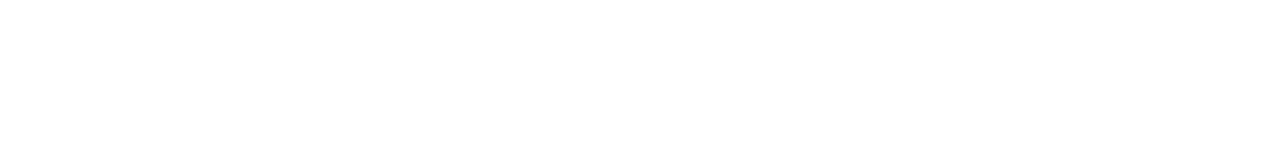
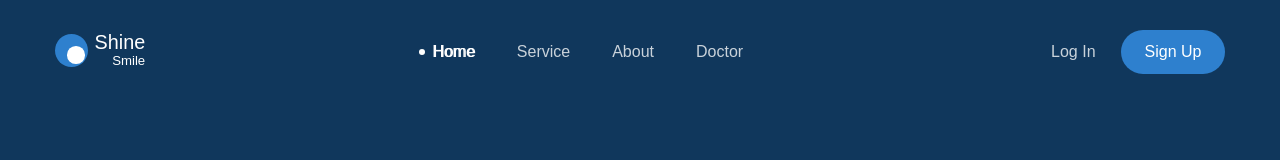
Before and after one commit to Dangtruong-DUT/Dental-Care-Landing-Page, a plain HTML site: page index.html in a window 1280 px wide. Drawn offline with Linux system fonts and the light colour scheme.

Commit message:
constructing header

```diff
--- a/assets/css/styles.css
+++ b/assets/css/styles.css
@@ -8,7 +8,8 @@
     box-sizing: border-box;
 }
 
-html, body {
+html,
+body {
     scroll-behavior: smooth;
 }
 
@@ -20,3 +21,137 @@ html {
 body {
     font-size: 1.6rem;
 }
+
+/* ==== Common ==== */
+a {
+    text-decoration: none;
+}
+
+.container {
+    width: 1170px;
+    max-width: (100% -48px);
+    margin: 0 auto;
+}
+.btn {
+    --height: 60px;
+    color: #FFF;
+    background-color: var(--blue-color);
+    height: var(--height);
+    padding: 0 20px;
+    display: inline-block;
+    border-radius: 30px;
+    line-height: var(--height);
+    min-width: 205px;
+    font-weight: 400;
+    font-size: 1.6rem;
+    text-align: center;
+}
+
+.btn:hover {
+    cursor: pointer;
+    opacity: 0.9;
+}
+
+/* ==== Header ====== */
+
+.header {
+    background-color: var(--primary-color);
+    min-height: 100vh;
+    padding-top: 30px;
+}
+
+.logo {
+    display: inline-flex;
+    font-size: 1.1rem;
+    position: relative;
+}
+
+.logo__circle::after,
+.logo__circle::before {
+    content: "";
+    display: inline-block;
+    border-radius: 50%;
+
+}
+
+.logo__circle::before {
+    width: 3em;
+    height: 3em;
+    background-color: var(--blue-color);
+}
+
+.logo__circle::after {
+    position: absolute;
+    width: 1.6em;
+    height: 1.6em;
+    background: #fff;
+    top: 1.1em;
+    left: 1.1em;
+}
+
+.logo__text {
+    color: #FFF;
+    margin-left: 0.6em;
+    text-align: right;
+    line-height: 1.6em;
+}
+
+.logo__branch {
+    display: block;
+    font-size: 1.8em;
+    font-weight: 400;
+}
+
+.logo__branch:last-child {
+    font-size: 1.2em;
+    font-weight: 300;
+}
+
+
+/* === header top ===== */
+.header-top {
+    display: flex;
+    justify-content: space-between;
+    align-items: center;
+}
+
+.navbar__list {
+    display: flex;
+}
+
+.navbar__item {
+    position: relative;
+}
+
+.action__btn-login,
+.navbar__link {
+    color: #C9D2DA;
+    font-size: 1.6rem;
+    font-weight: 300;
+    line-height: 175%;
+    padding: 4px 21px;
+}
+
+.navbar__link:hover,
+.navbar__item--active .navbar__link {
+    color: #FFF;
+    text-shadow: 1px 0 0 currentColor;
+}
+
+.navbar__item--active::before {
+    content: "";
+    display: block;
+    position: absolute;
+    background-color: #FFF;
+    top: 50%;
+    transform: translateY(-50%);
+    left: 8px;
+    border-radius: 50%;
+    width: 6px;
+    height: 6px;
+}
+
+.action__btn-signup {
+    --height:44px;
+    min-width: 104px;
+}
--- a/index.html
+++ b/index.html
@@ -1,5 +1,6 @@
 <!DOCTYPE html>
 <html lang="en">
+
 <head>
     <meta charset="UTF-8">
     <meta name="viewport" content="width=device-width, initial-scale=1.0">
@@ -14,7 +15,7 @@
     <link rel="apple-touch-icon" sizes="144x144" href="./assets/favicon/apple-icon-144x144.png">
     <link rel="apple-touch-icon" sizes="152x152" href="./assets/favicon/apple-icon-152x152.png">
     <link rel="apple-touch-icon" sizes="180x180" href="./assets/favicon/apple-icon-180x180.png">
-    <link rel="icon" type="image/png" sizes="192x192"  href="./assets/favicon/android-icon-192x192.png">
+    <link rel="icon" type="image/png" sizes="192x192" href="./assets/favicon/android-icon-192x192.png">
     <link rel="icon" type="image/png" sizes="32x32" href="./assets/favicon/favicon-32x32.png">
     <link rel="icon" type="image/png" sizes="96x96" href="./assets/favicon/favicon-96x96.png">
     <link rel="icon" type="image/png" sizes="16x16" href="./assets/favicon/favicon-16x16.png">
@@ -31,7 +32,47 @@
     <link href="https://fonts.googleapis.com/css2?family=Sora:wght@100..800&display=swap" rel="stylesheet">
 
 </head>
+
 <body>
+    <header class="header">
+        <div class="container">
+            <div class="header-top">
+                <a href="#!">
+                    <div class="logo">
+                        <span class="logo__circle">
+                        </span>
+                        <span class="logo__text">
+                            <span class="logo__branch">Shine</span>
+                            <span class="logo__branch">Smile</span>
+                        </span>
+                    </div>
+                </a>
+                <!-- navbar -->
+                <nav class="navbar">
+                    <ul class="navbar__list">
+                        <li class="navbar__item  navbar__item--active">
+                            <a href="#!" class="navbar__link ">Home</a>
+                        </li>
+                        <li class="navbar__item ">
+                            <a href="#!" class="navbar__link ">Service</a>
+                        </li>
+                        <li class="navbar__item ">
+                            <a href="#!" class="navbar__link">About</a>
+                        </li>
+                        <li class="navbar__item ">
+                            <a href="#!" class="navbar__link">Doctor</a>
+                        </li>
+                    </ul>
+                </nav>
 
+                <!-- Action -->
+                <div class="action">
+                    <a href="#!" class="action__btn-login">Log In</a>
+                    <a href="#!" class="btn action__btn-signup">Sign Up</a>
+                </div>
+            </div>
+        </div>
+    </header>
 </body>
+
 </html>
```
